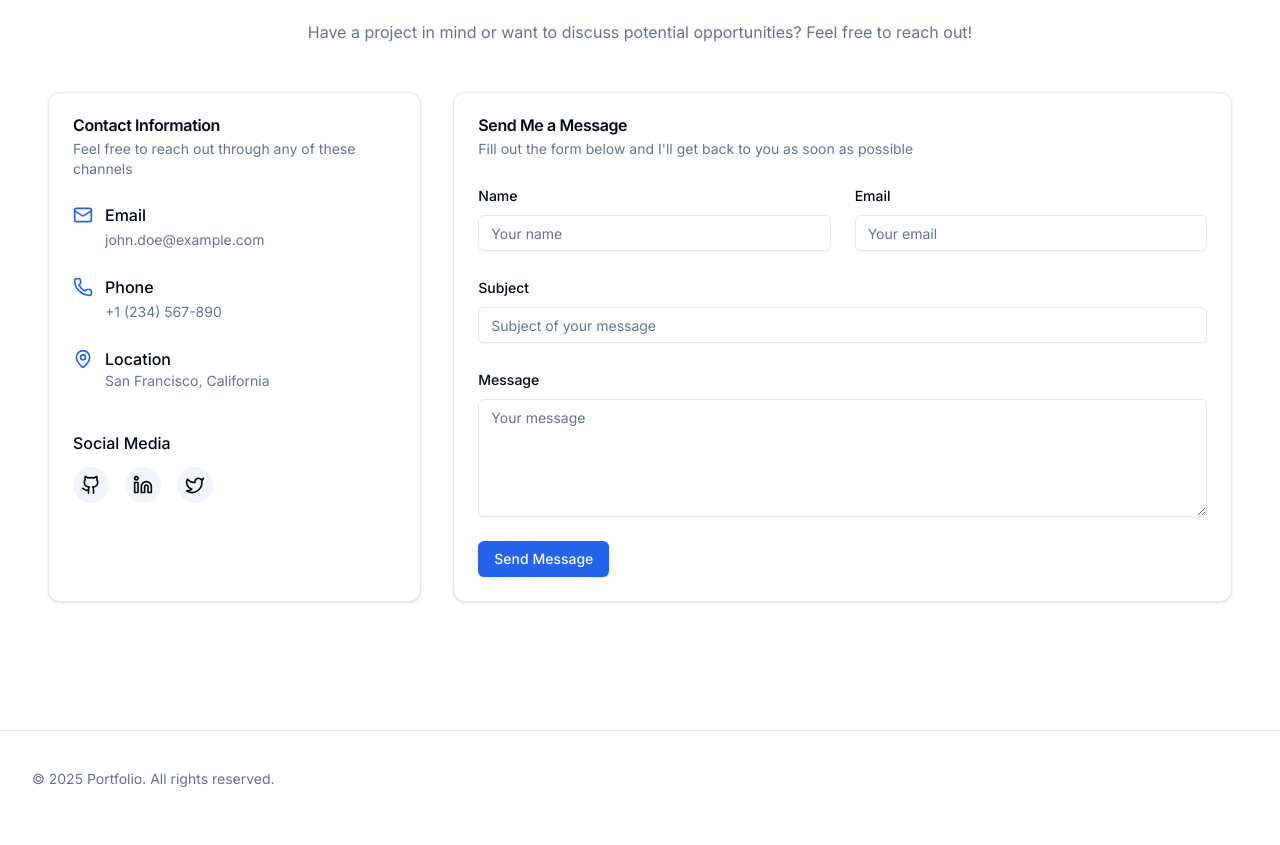
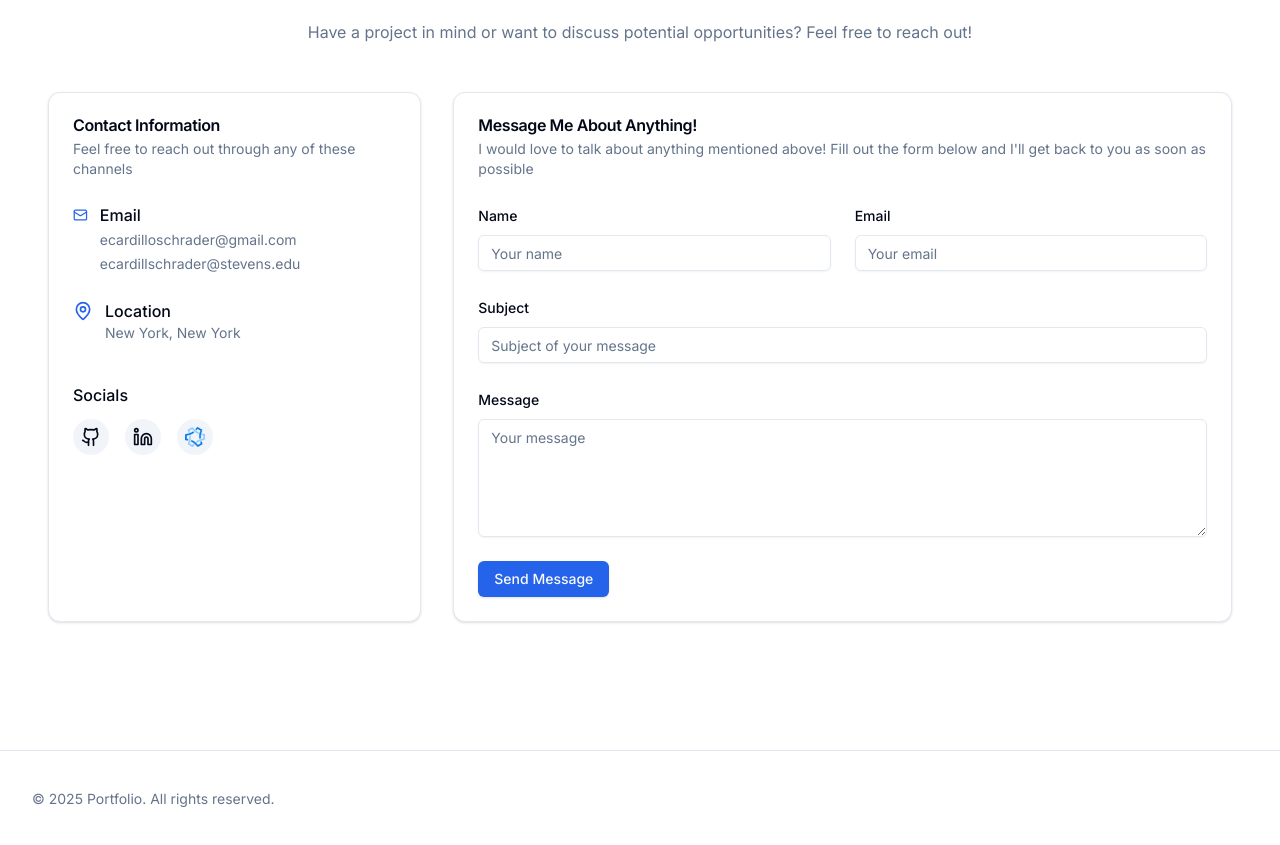
Before and after one commit to emicscs/portfolio, a Next.js app: page / in a window 1280 px wide. Shown: the part 3783-4628 px from the top of the page. Built offline with nearby package versions, Linux system fonts and the light colour scheme.

Commit message:
finished contact info

```diff
--- a/components/contact-section.tsx
+++ b/components/contact-section.tsx
@@ -4,7 +4,8 @@ import type React from "react"
 
 import { useState } from "react"
 import { motion } from "framer-motion"
-import { Mail, Phone, MapPin, Github, Linkedin, Twitter } from "lucide-react"
+import { Mail, Phone, MapPin, Github, Linkedin, Send } from "lucide-react"
+import Image from "next/image"
 
 import { Button } from "@/components/ui/button"
 import { Card, CardContent, CardDescription, CardHeader, CardTitle } from "@/components/ui/card"
@@ -86,20 +87,7 @@ export function ContactSection() {
                       href="mailto:john.doe@example.com"
                       className="text-sm text-muted-foreground hover:text-primary transition-colors"
                     >
-                      john.doe@example.com
-                    </a>
-                  </div>
-                </div>
-
-                <div className="flex items-start gap-3">
-                  <Phone className="h-5 w-5 text-primary mt-0.5" />
-                  <div>
-                    <h4 className="font-medium">Phone</h4>
-                    <a
-                      href="tel:+1234567890"
-                      className="text-sm text-muted-foreground hover:text-primary transition-colors"
-                    >
-                      +1 (234) 567-890
+                      ecardilloschrader@gmail.com ecardillschrader@stevens.edu
                     </a>
                   </div>
                 </div>
@@ -108,15 +96,15 @@ export function ContactSection() {
                   <MapPin className="h-5 w-5 text-primary mt-0.5" />
                   <div>
                     <h4 className="font-medium">Location</h4>
-                    <p className="text-sm text-muted-foreground">San Francisco, California</p>
+                    <p className="text-sm text-muted-foreground">New York, New York</p>
                   </div>
                 </div>
 
                 <div className="pt-4">
-                  <h4 className="font-medium mb-3">Social Media</h4>
+                  <h4 className="font-medium mb-3">Socials</h4>
                   <div className="flex gap-4">
                     <a
-                      href="https://github.com"
+                      href="https://github.com/emicscs"
                       target="_blank"
                       rel="noopener noreferrer"
                       className="p-2 rounded-full bg-muted hover:bg-muted-foreground/20 transition-colors"
@@ -125,7 +113,7 @@ export function ContactSection() {
                       <span className="sr-only">GitHub</span>
                     </a>
                     <a
-                      href="https://linkedin.com"
+                      href="https://www.linkedin.com/in/emilio-cardillo-schrader-6594b7308/"
                       target="_blank"
                       rel="noopener noreferrer"
                       className="p-2 rounded-full bg-muted hover:bg-muted-foreground/20 transition-colors"
@@ -134,13 +122,20 @@ export function ContactSection() {
                       <span className="sr-only">LinkedIn</span>
                     </a>
                     <a
-                      href="https://twitter.com"
+                      href="https://www.linkedin.com/company/stevens-blueprint/posts/?feedView=all"
                       target="_blank"
                       rel="noopener noreferrer"
                       className="p-2 rounded-full bg-muted hover:bg-muted-foreground/20 transition-colors"
                     >
-                      <Twitter className="h-5 w-5" />
-                      <span className="sr-only">Twitter</span>
+                      <div className="relative h-5 w-5">
+                        <Image
+                          src="/bp logo.png"
+                          alt="Custom Icon"
+                          fill
+                          className="object-contain"
+                        />
+                      </div>
+                      <span className="sr-only">Custom Link</span>
                     </a>
                   </div>
                 </div>
@@ -157,8 +152,8 @@ export function ContactSection() {
           >
             <Card>
               <CardHeader>
-                <CardTitle>Send Me a Message</CardTitle>
-                <CardDescription>Fill out the form below and I'll get back to you as soon as possible</CardDescription>
+                <CardTitle>Message Me About Anything!</CardTitle>
+                <CardDescription>I would love to talk about anything mentioned above! Fill out the form below and I'll get back to you as soon as possible</CardDescription>
               </CardHeader>
               <CardContent>
                 <form onSubmit={handleSubmit} className="space-y-6">
```
Also changed, not shown: public/bp logo.png (added).
